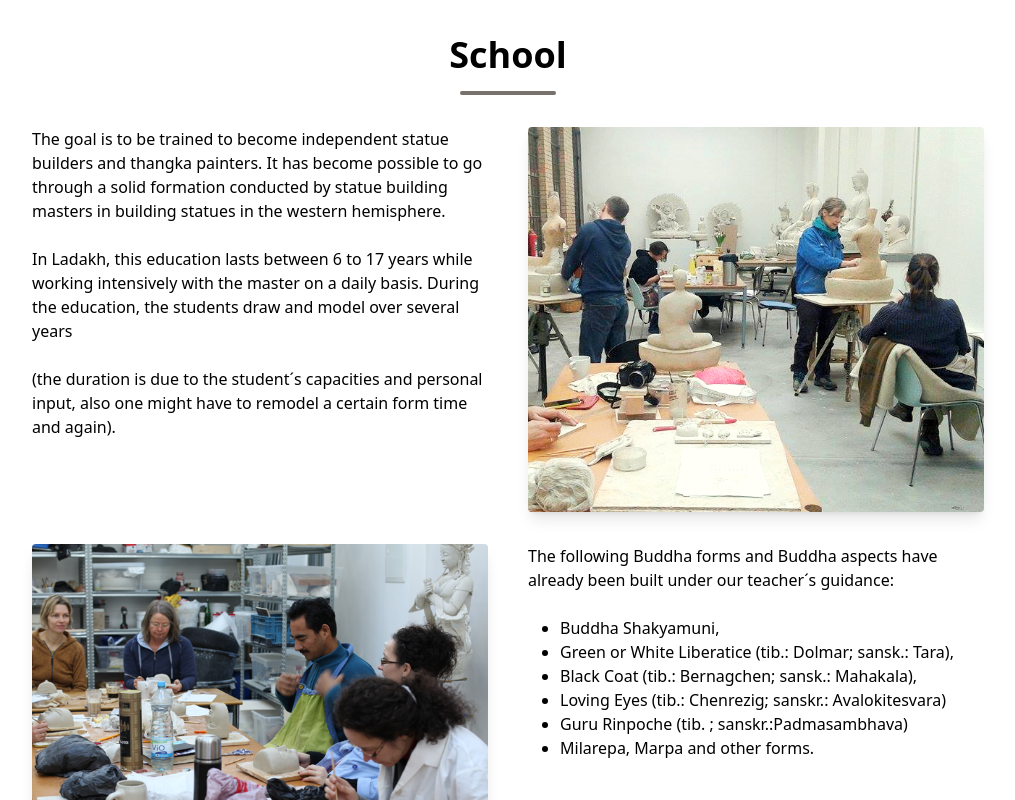
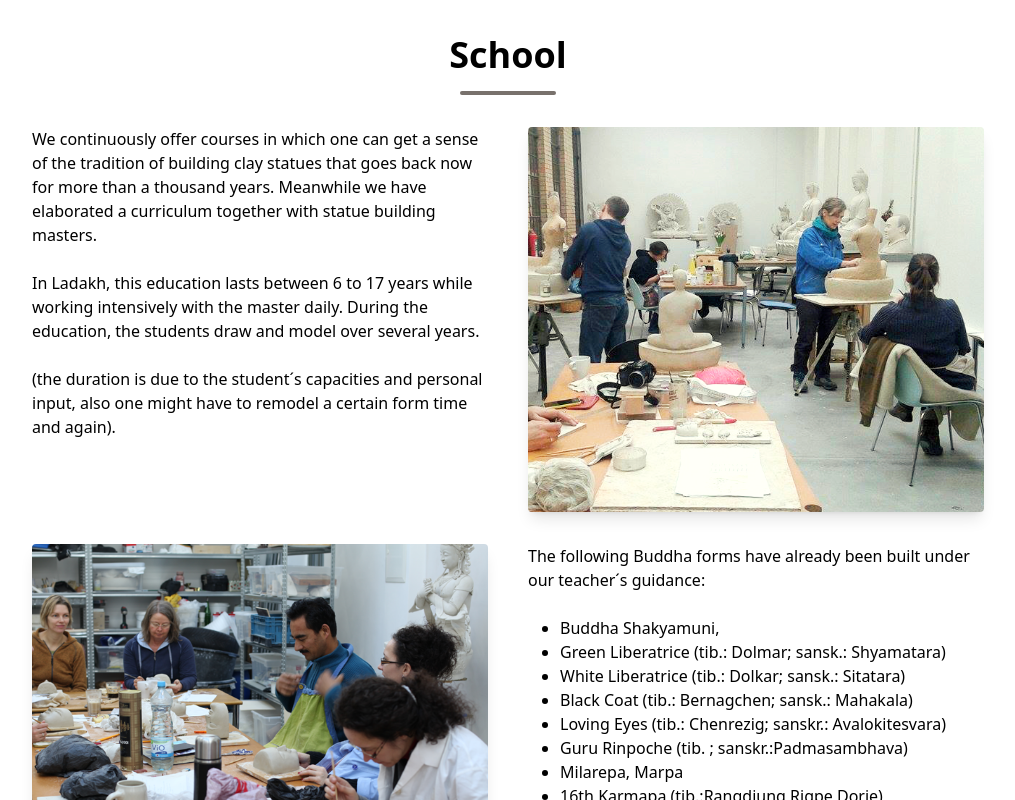
Before and after one commit to krisbaranski/BINTA, a Next.js app: page / in a window 1280 px wide. Shown: the part 2160-2960 px from the top of the page, without its empty margins (132-1147 px from the left). Built offline with nearby package versions, Linux system fonts and the light colour scheme.

Commit message:
docs: add new text

```diff
--- a/components/School.tsx
+++ b/components/School.tsx
@@ -13,15 +13,15 @@ const AboutSection = () => {
         <div className='flex flex-col space-y-10 justify-center align-center md:space-x-10 md:space-y-0 md:p-4 md:flex-row md:text-left'>
           <div className='text-center md:w-1/2 md:text-left'>
             <p>
-              The goal is to be trained to become independent statue builders
-              and thangka painters. It has become possible to go through a solid
-              formation conducted by statue building masters in building statues
-              in the western hemisphere.
+              We continuously offer courses in which one can get a sense of the
+              tradition of building clay statues that goes back now for more
+              than a thousand years. Meanwhile we have elaborated a curriculum
+              together with statue building masters.
               <br />
               <br />
               In Ladakh, this education lasts between 6 to 17 years while
-              working intensively with the master on a daily basis. During the
-              education, the students draw and model over several years
+              working intensively with the master daily. During the education,
+              the students draw and model over several years.
               <br />
               <br />
               (the duration is due to the student´s capacities and personal
@@ -52,17 +52,19 @@ const AboutSection = () => {
           </div>
           <div className='text-center md:w-1/2 md:text-left'>
             <p>
-              The following Buddha forms and Buddha aspects have already been
-              built under our teacher´s guidance:
+              The following Buddha forms have already been built under our
+              teacher´s guidance:
               <br />
               <br />
               <ol className='list-disc pl-8'>
-                <li>Buddha Shakyamuni,</li>
-                <li>Green or White Liberatice (tib.: Dolmar; sansk.: Tara),</li>
-                <li>Black Coat (tib.: Bernagchen; sansk.: Mahakala),</li>
-                <li>Loving Eyes (tib.: Chenrezig; sanskr.: Avalokitesvara)</li>
-                <li>Guru Rinpoche (tib. ; sanskr.:Padmasambhava)</li>
-                <li> Milarepa, Marpa and other forms.</li>
+                <li> Buddha Shakyamuni,</li>
+                <li> Green Liberatrice (tib.: Dolmar; sansk.: Shyamatara)</li>
+                <li> White Liberatrice (tib.: Dolkar; sansk.: Sitatara)</li>
+                <li> Black Coat (tib.: Bernagchen; sansk.: Mahakala)</li>
+                <li> Loving Eyes (tib.: Chenrezig; sanskr.: Avalokitesvara)</li>
+                <li> Guru Rinpoche (tib. ; sanskr.:Padmasambhava)</li>
+                <li> Milarepa, Marpa</li>
+                <li> 16th Karmapa (tib.:Rangdjung Rigpe Dorje)</li>
               </ol>
               <br />
               <br />
```
